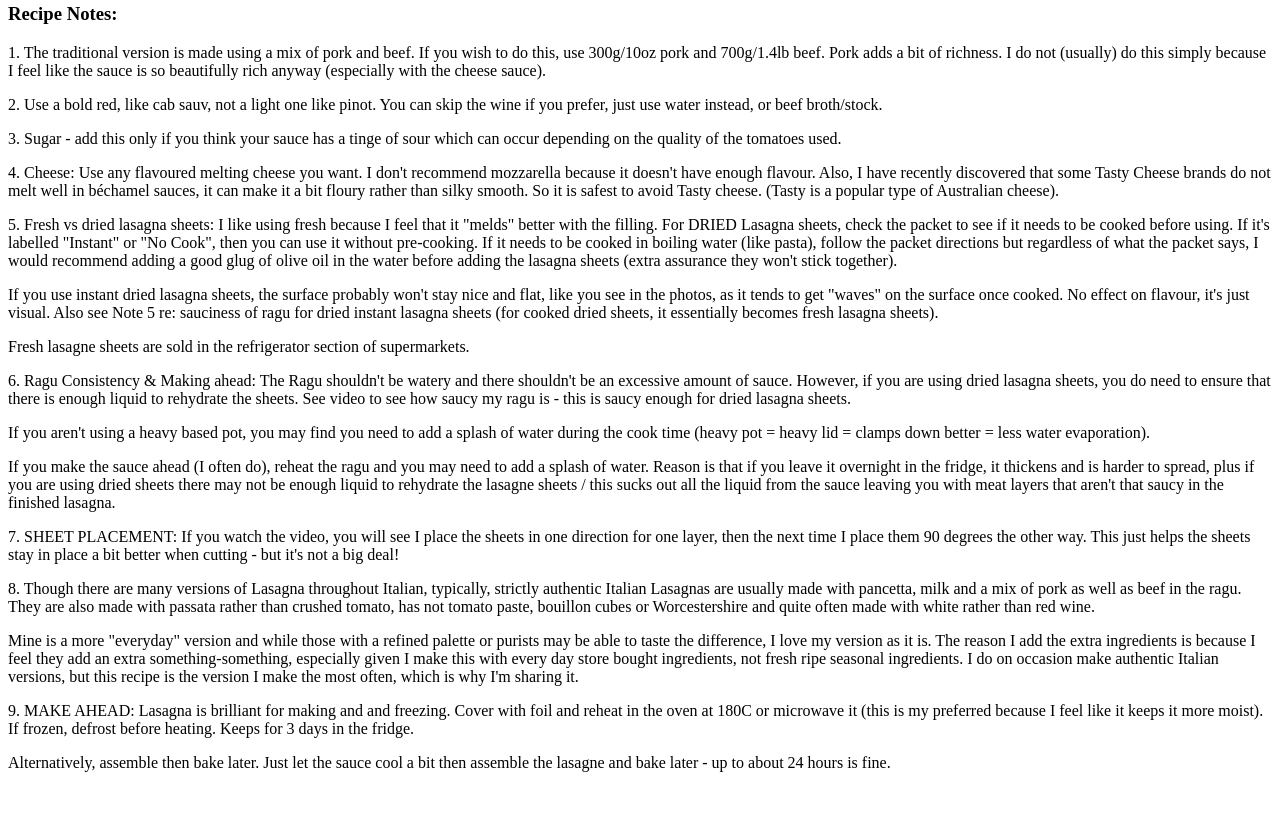
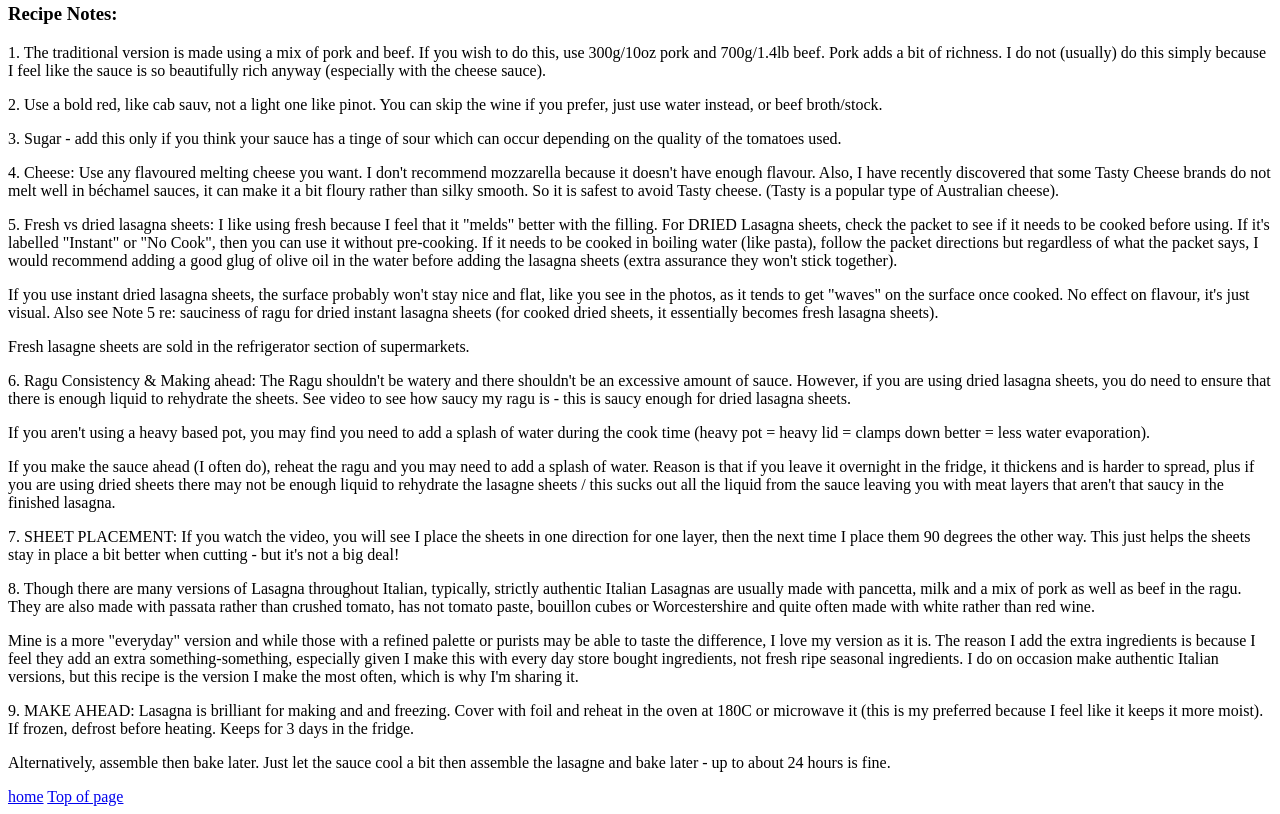
Before and after one commit to joshuaericksteele/odin-recipes, a plain HTML site: page recipes/lasagna.html in a window 1280 px wide. Shown: the part 3131-3945 px from the top of the page. Before the commit the page ends 3919 px from the top, so only its background shows below. Drawn offline with Linux system fonts and the light colour scheme.

Commit message:
index.html

```diff
--- a/recipes/lasagna.html
+++ b/recipes/lasagna.html
@@ -133,6 +133,7 @@
 <p>9. MAKE AHEAD: Lasagna is brilliant for making and and freezing. Cover with foil and reheat in the oven at 180C or microwave it (this is my preferred because I feel like it keeps it more moist). If frozen, defrost before heating. Keeps for 3 days in the fridge.</p>
 <p>Alternatively, assemble then bake later. Just let the sauce cool a bit then assemble the lasagne and bake later - up to about 24 hours is fine.</p>
 
-
+<a href="../index.html">home</a>
+<a href="#top">Top of page</a>
 </body>
 </html>
```
Also changed, not shown: recipes/crostini.html (added).
